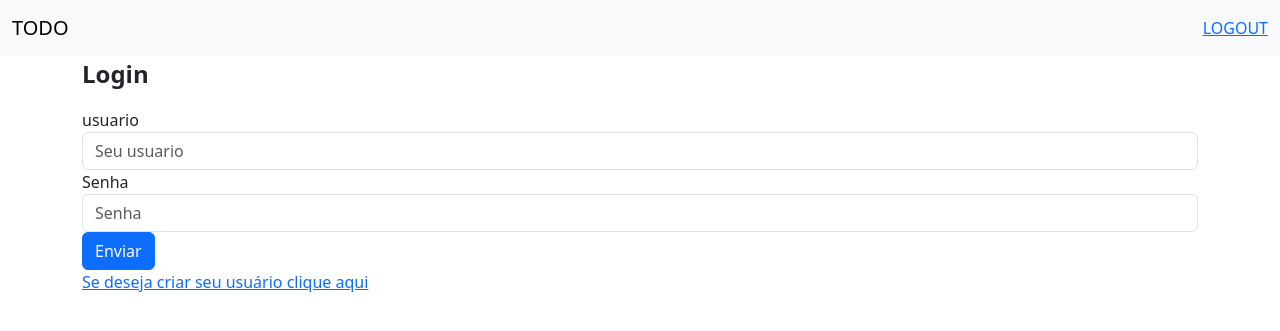
After one commit to josuemrosario/20240629-projtodo, a Django app: page /login in a window 1280 px wide. The commit adds this page. Shown: the top 331 px of the page. Run offline with Django 5.2, Linux system fonts and the light colour scheme.

Commit message:
autenticacao de usuario

```diff
--- a/pyvenv.cfg
+++ b/pyvenv.cfg
@@ -2,4 +2,4 @@ home = C:\Python312
 include-system-site-packages = false
 version = 3.12.0
 executable = C:\Python312\python.exe
-command = C:\Python312\python.exe -m venv D:\Josue Rosario\20240629-projtodo
+command = C:\Python312\python.exe -m venv D:\Josue Rosario\Autenticacao\20240629-projtodo
--- a/setup/settings.py
+++ b/setup/settings.py
@@ -133,3 +133,5 @@ DEFAULT_AUTO_FIELD = 'django.db.models.BigAutoField'
 CRISPY_ALLOWED_TEMPLATE_PACKS = "bootstrap5"
 
 CRISPY_TEMPLATE_PACK = "bootstrap5"
+
+LOGIN_URL = '/login' #Rota chamada quando o usuário tenta acessar um recurso mas não está logado
--- a/setup/urls.py
+++ b/setup/urls.py
@@ -21,6 +21,10 @@ from django.urls import path
 from todos.views import todoListarView,todoCriarView,todoAtualizarView
 from todos.views import todoDeletarView
 from todos.views import todoCompletarView
+from todos.views import todoCadastrarView
+from todos.views import todoLoginView
+from todos.views import todoLogoutView
+
 
 urlpatterns = [
     path("admin/", admin.site.urls),
@@ -30,5 +34,11 @@ urlpatterns = [
     path("criar", todoCriarView.as_view(),name='todo_criar'),
     path("atualizar/<int:pk>", todoAtualizarView.as_view(),name='todo_atualizar'),
     path("deletar/<int:pk>", todoDeletarView.as_view(),name='todo_deletar'),
-    path("completar/<int:pk>", todoCompletarView.as_view(),name='todo_completar')
+    path("completar/<int:pk>", todoCompletarView.as_view(),name='todo_completar'),
+
+    #view de cadastro de usuario
+    path("cadastrar", todoCadastrarView,name='todo_cadastrar'),
+    path("login", todoLoginView,name='todo_login'),
+    path("logout",todoLogoutView,name='todo_logout'),
+
 ]
--- a/todos/templates/padrao.html
+++ b/todos/templates/padrao.html
@@ -6,6 +6,7 @@
     <link href="https://cdn.jsdelivr.net/npm/bootstrap@5.3.3/dist/css/bootstrap.min.css" rel="stylesheet" integrity="sha384-QWTKZyjpPEjISv5WaRU9OFeRpok6YctnYmDr5pNlyT2bRjXh0JMhjY6hW+ALEwIH" crossorigin="anonymous" />
     <title>
       {% block titulo %}
+
       {% endblock %}
     </title>
   </head>
@@ -14,6 +15,7 @@
     <nav class="navbar navbar-expand-lg bg-body-tertiary">
       <div class="container-fluid">
         <a class="navbar-brand" href="#">TODO</a>
+        <a onclick="window.location.href='{% url 'todo_logout' %}'" href="#">LOGOUT</a>
       </div>
     </nav>
     {% comment %}Fim da barra de navegação{% endcomment %}
@@ -21,13 +23,15 @@
     <main class="container">
       <p class="text-start fs-4 fw-bold">
         {% block subtitulo %}
+
         {% endblock %}
       </p>
       {% block conteudo %}
+
       {% endblock %}
     </main>
 
-    {% comment %} inicio do modal de confirmacao de exclusao {% endcomment %}
+    {% comment %}inicio do modal de confirmacao de exclusao{% endcomment %}
     <!-- Modal -->
     <div class="modal fade" id="modalDeletar" tabindex="-1" aria-labelledby="exampleModalLabel" aria-hidden="true">
       <div class="modal-dialog">
@@ -38,8 +42,8 @@
           </div>
           <div class="modal-body">
             <p>Deseja excluir a tarefa abaixo</p>
-          <p>ID: {{todo.id}}</p>
-          <p>Descrição:{{todo.titulo}}</p>
+            <p>ID: {{ todo.id }}</p>
+            <p>Descrição:{{ todo.titulo }}</p>
           </div>
           <div class="modal-footer">
             <form method="POST">
@@ -51,7 +55,7 @@
         </div>
       </div>
     </div>
-    {% comment %} fim do modal de confirmação de exclusão {% endcomment %}
+    {% comment %}fim do modal de confirmação de exclusão{% endcomment %}
     <script src="https://code.jquery.com/jquery-3.6.0.min.js"></script>
     <script src="https://cdn.jsdelivr.net/npm/@popperjs/core@2.11.8/dist/umd/popper.min.js" integrity="sha384-I7E8VVD/ismYTF4hNIPjVp/Zjvgyol6VFvRkX/vR+Vc4jQkC+hVqc2pM8ODewa9r" crossorigin="anonymous"></script>
     <script src="https://cdn.jsdelivr.net/npm/bootstrap@5.3.3/dist/js/bootstrap.min.js" integrity="sha384-0pUGZvbkm6XF6gxjEnlmuGrJXVbNuzT9qBBavbLwCsOGabYfZo0T0to5eqruptLy" crossorigin="anonymous"></script>
--- /dev/null
+++ b/todos/templates/todos/cadastro.html
@@ -0,0 +1,30 @@
+{% extends 'padrao.html' %}
+
+{% block titulo %}
+    {{titulo_pagina}}
+{% endblock %}
+
+{% block subtitulo %}
+    {{titulo_pagina}}
+{% endblock %}
+
+{% block conteudo %}
+  <form method="POST">
+    {% csrf_token %}
+
+    <div class="form-group">
+      <label for="usuario">usuario</label>
+      <input type="text" class="form-control  {% if msg %} is-invalid {% endif %} " id="usuario" name="usuario" aria-describedby="emailHelp" placeholder="Seu usuario" />
+      {% if msg %}
+        <div class="invalid-feedback">{{ msg }}</div>
+      {% endif %}
+    </div>
+
+    <div class="form-group">
+      <label for="exampleInputPassword1">Senha</label>
+      <input type="password" class="form-control" id="exampleInputPassword1" name="senha" placeholder="Senha" />
+    </div>
+    <button type="submit" class="btn btn-primary">Enviar</button>
+  </form>
+  <a onclick="window.location.href='{% url 'todo_cadastrar' %}'" href="#">Se deseja criar seu usuário clique aqui</a>
+{% endblock %}
--- a/todos/views.py
+++ b/todos/views.py
@@ -6,6 +6,11 @@ from django.urls import reverse_lazy
 
 from datetime import date
 from django.shortcuts import redirect
+
+#imports utilizados no sistema de login
+from django.contrib.auth.models import User
+from django.contrib.auth import authenticate, login, logout
+from django.contrib.auth.mixins import LoginRequiredMixin
 
 
 # Create your views here.
@@ -23,10 +28,10 @@ def todoListar(request):
     return render(request, "todos/todolistar.html", {"tarefas": tarefas})
 '''
 
-class todoListarView(ListView):
+class todoListarView(LoginRequiredMixin, ListView):
     model = Todo #classe deve usar o modelo ToDo (.\todos\models.py)
 
-class todoCriarView(CreateView):
+class todoCriarView(LoginRequiredMixin,CreateView):
     model = Todo
     fields = ["titulo","dtFinalizado"]  # Uma lista de campos que o usuario pode alterar
     success_url = reverse_lazy('todo_listar')
@@ -36,7 +41,7 @@ class todoCriarView(CreateView):
         context['titulo_pagina'] = 'Adicionar Tarefa'
         return context
 
-class todoAtualizarView(UpdateView):
+class todoAtualizarView(LoginRequiredMixin,UpdateView):
     model = Todo
     fields = ["titulo","dtFinalizado"]  # Uma lista de campos que o usuario pode alterar
     success_url = reverse_lazy('todo_listar')
@@ -46,13 +51,73 @@ class todoAtualizarView(UpdateView):
         context['titulo_pagina'] = 'Atualizar Tarefa'
         return context
 
-class todoDeletarView(DeleteView):
+class todoDeletarView(LoginRequiredMixin,DeleteView):
     model = Todo
     success_url = reverse_lazy('todo_listar')
 
-class todoCompletarView(View):
+class todoCompletarView(LoginRequiredMixin,View):
     def get(self,request,pk):
         tarefa = Todo.objects.get(pk=pk)
         tarefa.dtFinalizado = date.today()
         tarefa.save()
         return redirect('todo_listar')
+
+def todoCadastrarView(request):
+    if request.method == "GET":
+        contexto = {
+            'titulo_pagina': 'Cadastrar Usuário'
+        }
+        return render(request, "todos/cadastro.html",contexto)
+    elif request.method == "POST":
+        nome_usuario = request.POST['usuario']
+        senha = request.POST['senha']
+
+        try:
+            if User.objects.get(username=request.POST['usuario']):
+                contexto = {
+                    'titulo_pagina': 'Cadastrar Usuário',
+                    'msg': 'Erro! usuário já existe'
+                }
+                return render(request, "todos/cadastro.html", contexto)
+        except User.DoesNotExist:
+            #salva o usuário
+            novoUsuario = User.objects.create_user(username=nome_usuario,email='',password=senha)
+            novoUsuario.save()
+
+        usuario = authenticate(username=nome_usuario,password=senha)
+
+        return redirect('todo_listar')
+
+
+def todoLoginView(request):
+    if request.method == "GET":
+        contexto = {
+            'titulo_pagina': 'Login'
+        }
+        return render(request, "todos/cadastro.html",contexto)
+    elif request.method == "POST":
+        nome_usuario = request.POST['usuario']
+        senha = request.POST['senha']
+        try:
+            if User.objects.get(username=request.POST['usuario']):
+                usuario = authenticate(username=nome_usuario,password=senha)
+                if usuario is not None:
+                    login(request, usuario)
+                    return redirect('todo_listar')
+                else:
+                    contexto = {
+                        'titulo_pagina': 'Login',
+                        'msg':'usuario ou senha inválidos'
+                    }
+                    return render(request, "todos/cadastro.html",contexto)
+        except User.DoesNotExist:
+            contexto = {
+                'titulo_pagina': 'Login',
+                'msg': 'Erro! usuário não existe por favor cadastre'
+            }
+            return render(request, "todos/cadastro.html",contexto)
+
+
+def todoLogoutView(request):
+    logout(request)
+    return redirect('todo_listar')
```
Also changed, not shown: db.sqlite3, 5 other files. Lines whose indentation alone changed are shown as unchanged.
